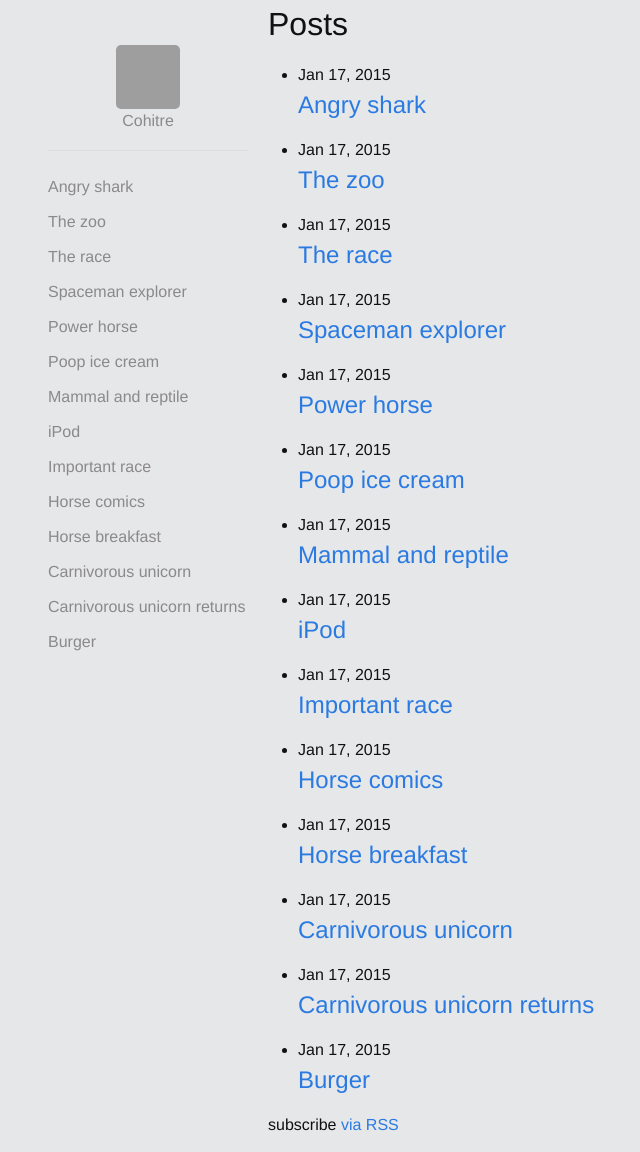
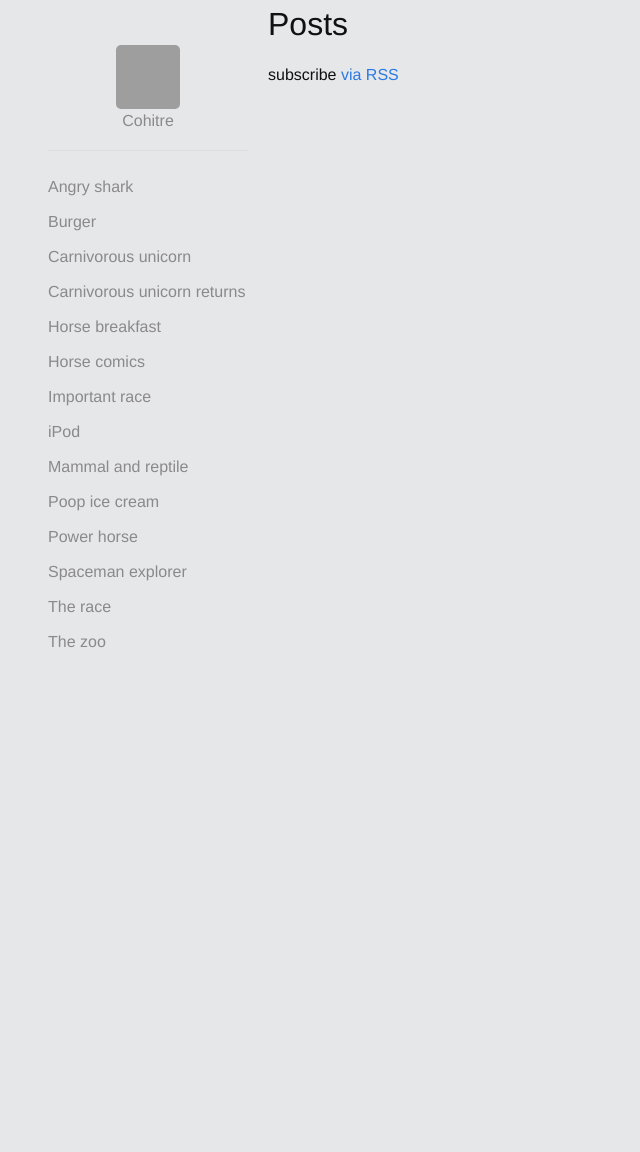
Before and after one commit to cohitre/cohitre.github.com, a Jekyll site: the page built from index.html, in a window 1280 px wide and 1152 px high. Shown: the whole window, without its empty margins (2-642 px from the left). Built offline with Jekyll 4.4.1, drawn with Linux system fonts in a browser that asks for light colours; some of the changed lines change nothing that is shown; grey boxes are pictures that could not be loaded.

Commit message:
Restructuring

```diff
--- a/_config.yml
+++ b/_config.yml
@@ -8,5 +8,48 @@ url: "http://cohitre.com" # the base hostname & protocol for your site
 twitter_username: cohitre
 github_username:  cohitre
 
+links:
+  - name: "Angry shark"
+    link: "angry-shark"
+
+  - name: "Burger"
+    link: "burger"
+
+  - name: "Carnivorous unicorn"
+    link: carnivorous-unicorn
+
+  - name: "Carnivorous unicorn returns"
+    link: carnivorous-unicorn-returns
+
+  - name: "Horse breakfast"
+    link: "horse-breakfast"
+
+  - name: "Horse comics"
+    link: horse-comics
+
+  - name: "Important race"
+    link: important-race
+
+  - name: "iPod"
+    link: "ipod"
+
+  - name: "Mammal and reptile"
+    link: mammal-and-reptile
+
+  - name: "Poop ice cream"
+    link: poop-ice-cream
+
+  - name: "Power horse"
+    link: power-horse
+
+  - name: "Spaceman explorer"
+    link: "spaceman-explorer"
+
+  - name: "The race"
+    link: the-race
+
+  - name: "The zoo"
+    link: the-zoo
+
 # Build settings
 markdown: kramdown
--- a/_layouts/default.html
+++ b/_layouts/default.html
@@ -13,11 +13,15 @@
 
         <hr/>
         <ul>
-          {% for node in site.posts %}
+          {% for node in site.links %}
             {% if page.url == node.url %}
-              <li class="link-item active"><a href="{{node.url}}" class="active">{{node.title}}</a></li>
+              <li class="link-item active">
+                <a href="/stories/{{node.link}}" class="active">{{node.name}}</a>
+              </li>
             {% else %}
-              <li class="link-item"><a href="{{node.url}}">{{node.title}}</a></li>
+              <li class="link-item">
+                <a href="/stories/{{node.link}}" class="active">{{node.name}}</a>
+              </li>
             {% endif %}
           {% endfor %}
         </ul>
```
Also changed, not shown: stories/angry-shark/index.textile (renamed from _posts/2015-01-17-angry-shark.textile), stories/burger/index.textile (renamed from _posts/2015-01-17-burger.textile), stories/carnivorous-unicorn-returns/index.textile (renamed from _posts/2015-01-17-carnivorous-unicorn-returns.textile), stories/carnivorous-unicorn/index.textile (renamed from _posts/2015-01-17-carnivorous-unicorn.textile), stories/horse-breakfast/index.textile (renamed from _posts/2015-01-17-horse-breakfast.textile), stories/horse-comics/index.textile (renamed from _posts/2015-01-17-horse-comics.textile), stories/important-race/index.textile (renamed from _posts/2015-01-17-important-race.textile), stories/ipod/index.textile (renamed from _posts/2015-01-17-ipod-consumption.textile), stories/mammal-and-reptile/index.textile (renamed from _posts/2015-01-17-mammal-and-reptile.textile), stories/poop-ice-cream/index.textile (renamed from _posts/2015-01-17-poop-ice-cream.textile), stories/power-horse/index.textile (renamed from _posts/2015-01-17-power-horse.textile), stories/spaceman-explorer/index.textile (renamed from _posts/2015-01-17-spaceman-explorer.textile), stories/the-race/index.textile (renamed from _posts/2015-01-17-the-race.textile), stories/the-zoo/index.textile (renamed from _posts/2015-01-17-the-zoo.textile).
